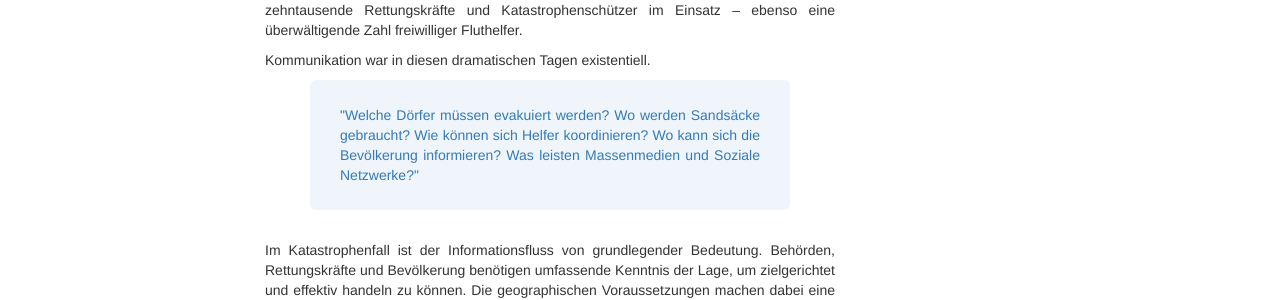
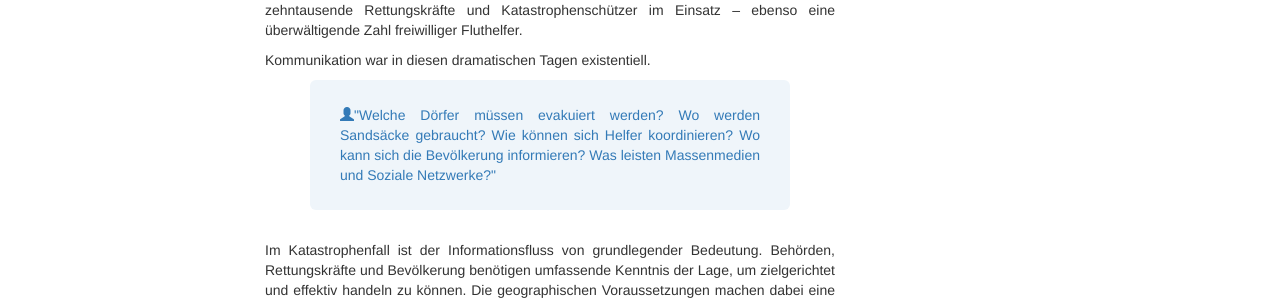
Before and after one commit to susedev/test, a Jekyll site: the page built from konferenz-kommunikationsfluten.html, in a window 1280 px wide. Shown: the part 772-1072 px from the top of the page. Built offline with Jekyll 4.4.1, drawn with Linux system fonts in a browser that asks for light colours; nearby versions of some CDN libraries.

Commit message:
Update konferenz-kommunikationsfluten.html

```diff
--- a/konferenz-kommunikationsfluten.html
+++ b/konferenz-kommunikationsfluten.html
@@ -25,7 +25,7 @@ title: Aktuell
 
 <p style="text-align: justify;">Kommunikation war in diesen dramatischen Tagen existentiell.</p>
 
-<div class="jumbotron" style="max-width: 480px; background-color: #eff5fa; color:#337AB7; padding: 25px 30px; border: 1px; text-align: justify; margin-left:auto; margin-right: auto; ">&quot;Welche D&ouml;rfer m&uuml;ssen evakuiert werden? Wo werden Sands&auml;cke gebraucht? Wie k&ouml;nnen sich Helfer koordinieren? Wo kann sich die Bev&ouml;lkerung informieren? Was leisten Massenmedien und Soziale Netzwerke?&quot;</div>
+<div class="jumbotron" style="max-width: 480px; background-color: #eff5fa; color:#337AB7; padding: 25px 30px; border: 1px; text-align: justify; margin-left:auto; margin-right: auto; "><span class="glyphicon glyphicon-user" aria-hidden="true"></span>&quot;Welche D&ouml;rfer m&uuml;ssen evakuiert werden? Wo werden Sands&auml;cke gebraucht? Wie k&ouml;nnen sich Helfer koordinieren? Wo kann sich die Bev&ouml;lkerung informieren? Was leisten Massenmedien und Soziale Netzwerke?&quot;</div>
 
 <p style="text-align: justify;">Im Katastrophenfall ist der Informationsfluss von grundlegender Bedeutung. Beh&ouml;rden, Rettungskr&auml;fte und Bev&ouml;lkerung ben&ouml;tigen umfassende Kenntnis der Lage, um zielgerichtet und effektiv handeln zu k&ouml;nnen. Die geographischen Voraussetzungen machen dabei eine grenz&uuml;berschreitende Kooperation notwendig.</p>
 
```
